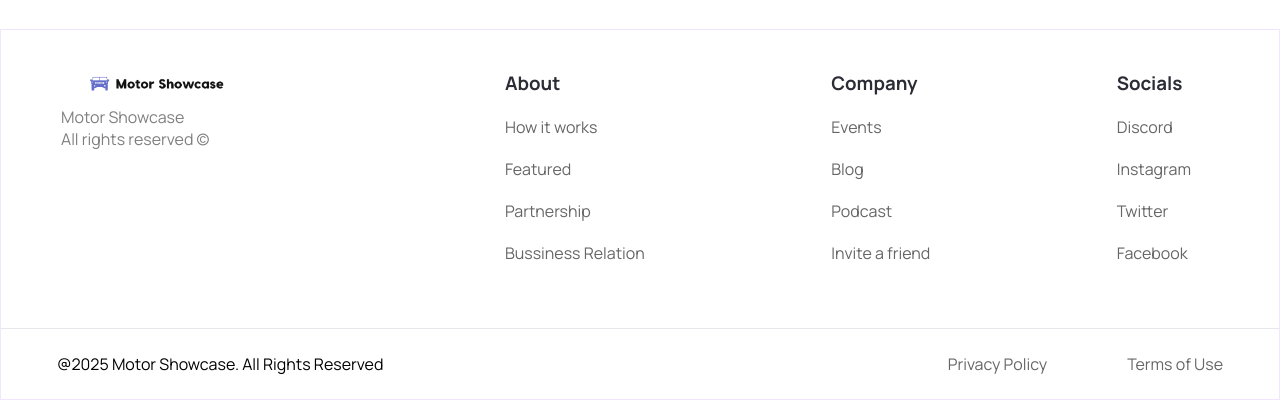
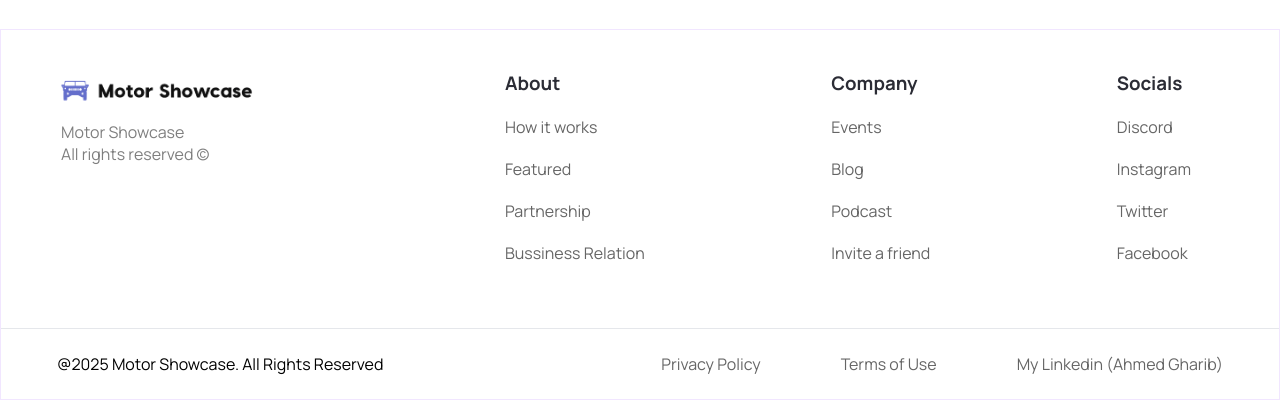
Before and after one commit to ahmedjk34/motor-showcase, a Next.js app: page / in a window 1280 px wide. Shown: the part 1042-1442 px from the top of the page. Built offline with nearby package versions, Linux system fonts and the light colour scheme; no server answers.

Commit message:
Added Linkedin to the footer & minor stylistic tweaks

```diff
--- a/src/components/Footer/Footer.tsx
+++ b/src/components/Footer/Footer.tsx
@@ -10,7 +10,7 @@ function Footer({}: Props) {
     <footer className={styles.footer}>
       <div className={styles.mainContainer}>
         <div className={styles.logoHolder}>
-          <Image src="/logo.png" alt="logo" width={200} height={30} />
+          <Image src="/logo.png" alt="logo" width={200} height={45} />
           <p>
             Motor Showcase <br />
             All rights reserved &copy;
@@ -34,6 +34,9 @@ function Footer({}: Props) {
         <div className={styles.copyrightLinks}>
           <Link href="/">Privacy Policy</Link>
           <Link href="/"> Terms of Use</Link>
+          <Link href="https://www.linkedin.com/in/ahmedjk34/">
+            My Linkedin (Ahmed Gharib)
+          </Link>
         </div>
       </div>
     </footer>
--- a/src/components/Footer/footer.module.scss
+++ b/src/components/Footer/footer.module.scss
@@ -43,8 +43,6 @@
         }
       }
     }
-
-    //add media query to make it flex column on medium screen devices
   }
   .footerCopyright {
     display: flex;
@@ -54,6 +52,7 @@
     margin-top: 1.5rem;
     border-top: 1px solid #e5e7eb;
     padding: 1.5rem 3.5rem;
+    gap: 1rem;
     .copyrightLinks {
       display: flex;
       gap: 5rem;
```
